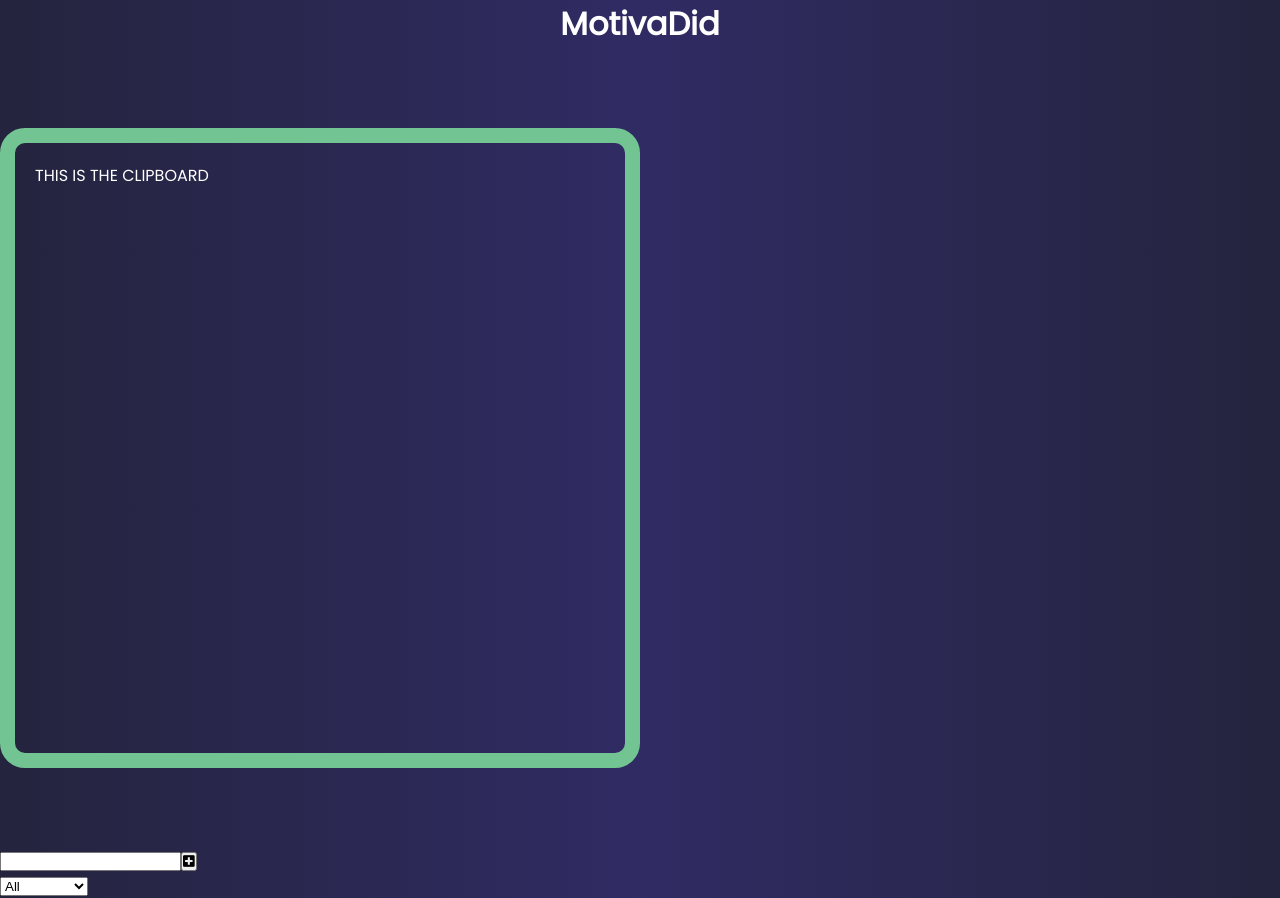
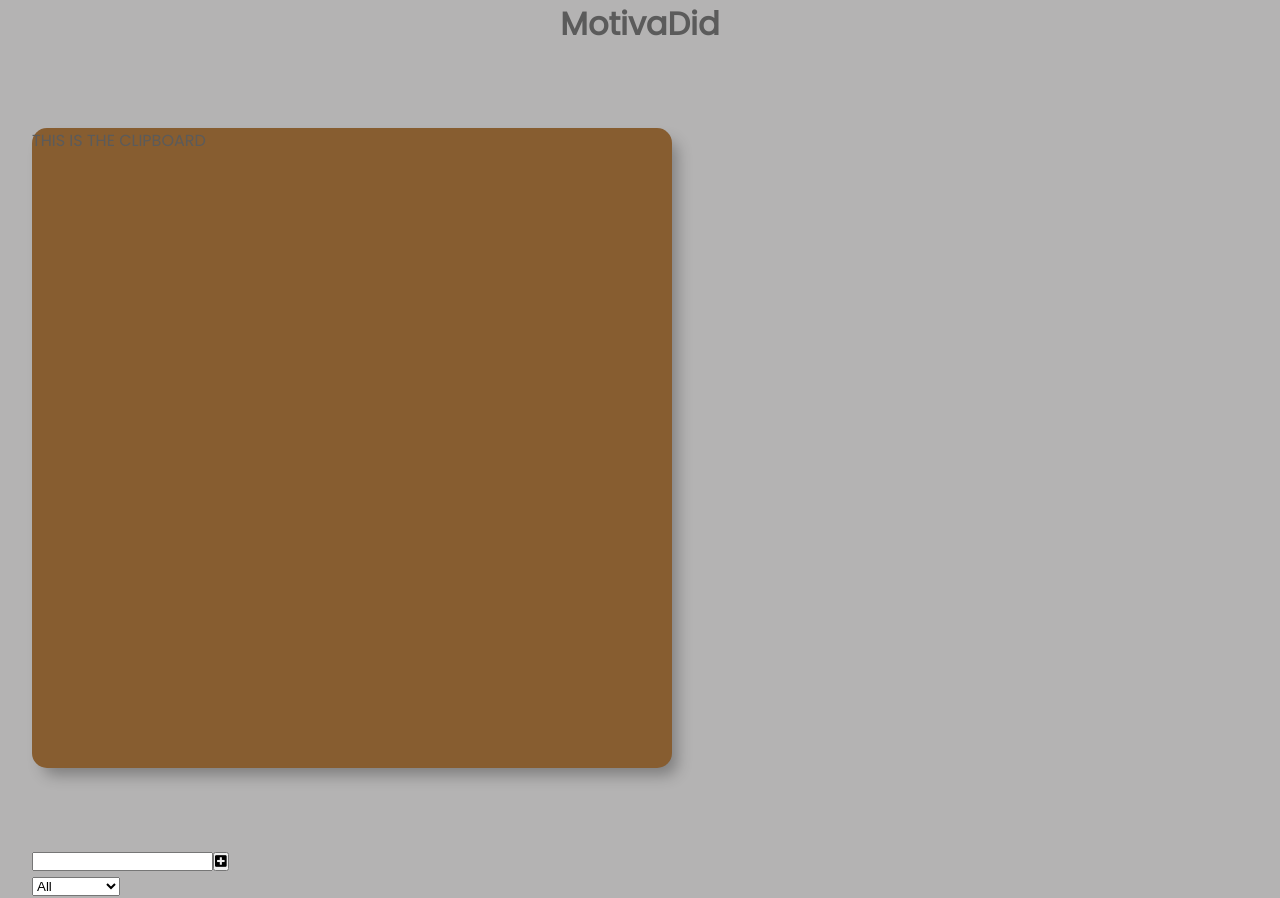
Before and after one commit to diannegabriel/todo-list, a React (Create React App) app: page / in a window 1280 px wide. Built offline with nearby package versions, Linux system fonts and the light colour scheme; no server answers.

Commit message:
Add styling for clipboard

```diff
--- a/src/App.css
+++ b/src/App.css
@@ -5,8 +5,8 @@
 }
 
 body {
-  background: linear-gradient(to right, #24243e, #302b63, #24243e);
-  color: white;
+  background-color: #b4b3b3;
+  color: rgb(91, 91, 91);
   font-family: "Poppins", sans-serif;
   min-height: 100vh;
   max-width: 100vw;
@@ -25,16 +25,17 @@ main {
 }
 
 section {
-  width: 100vw;
+  width: 95vw;
   display: flex;
   justify-content: space-between;
 }
 
 .clipboard {
   margin: 5em auto;
-  border-radius: 25px;
-  border: 15px solid #72c493;
-  padding: 20px;
+  border-radius: 15px;
+  position: relative;
+  background-color: #875d30;
+  box-shadow: 8px 10px 15px -3px rgba(0, 0, 0, 0.3);
   height: 40em;
   width: 40em;
 }/*# sourceMappingURL=App.css.map */
--- a/src/App.scss
+++ b/src/App.scss
@@ -1,5 +1,5 @@
+$bg: #b4b3b3;
 $clipboard: #72c493;
-$paper: #fefefe;
 
 * {
   margin: 0;
@@ -8,8 +8,8 @@ $paper: #fefefe;
 }
 
 body {
-  background: linear-gradient(to right, #24243e, #302b63, #24243e);
-  color: white;
+  background-color: $bg;
+  color: rgb(91, 91, 91);
   font-family: "Poppins", sans-serif;
   min-height: 100vh;
   max-width: 100vw;
@@ -28,16 +28,17 @@ main {
 }
 
 section {
-  width: 100vw;
+  width: 95vw;
   display: flex;
   justify-content: space-between;
 }
 
 .clipboard {
   margin: 5em auto;
-  border-radius: 25px;
-  border: 15px solid $clipboard;
-  padding: 20px;
+  border-radius: 15px;
+  position: relative;
+  background-color: #875d30;
+  box-shadow: 8px 10px 15px -3px rgba(0,0,0,0.3);
   height: 40em;
   width: 40em;
 }
--- a/src/components/Clipboard.jsx
+++ b/src/components/Clipboard.jsx
@@ -3,7 +3,7 @@ import React from "react";
 const Clipboard = () => {
   return (
     <div className="clipboard">
-      THIS IS THE CLIPBOARD
+      <p>THIS IS THE CLIPBOARD</p>
     </div>
   );
 };
```
Also changed, not shown: 1 other file (tests, documents, lock files or other folders).
